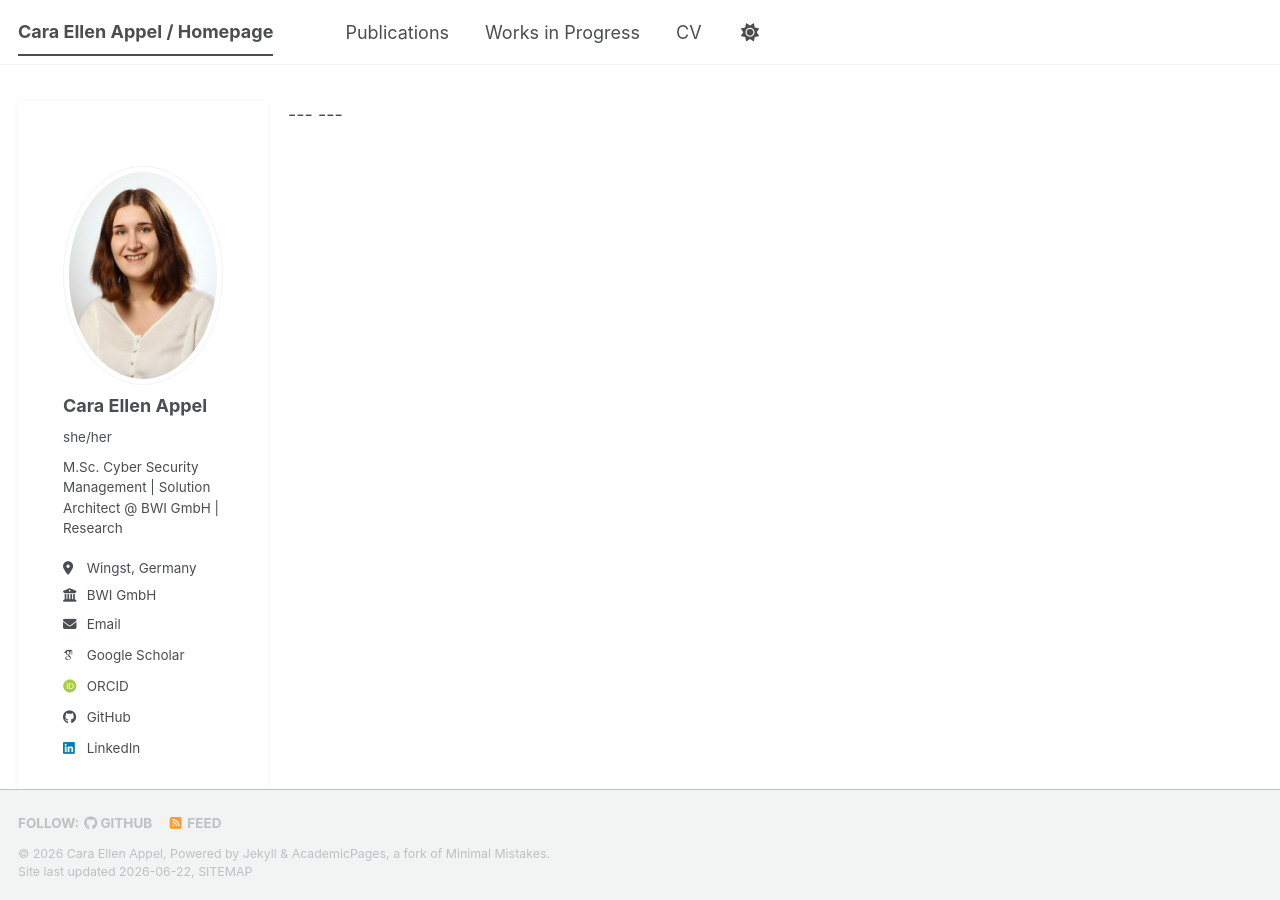
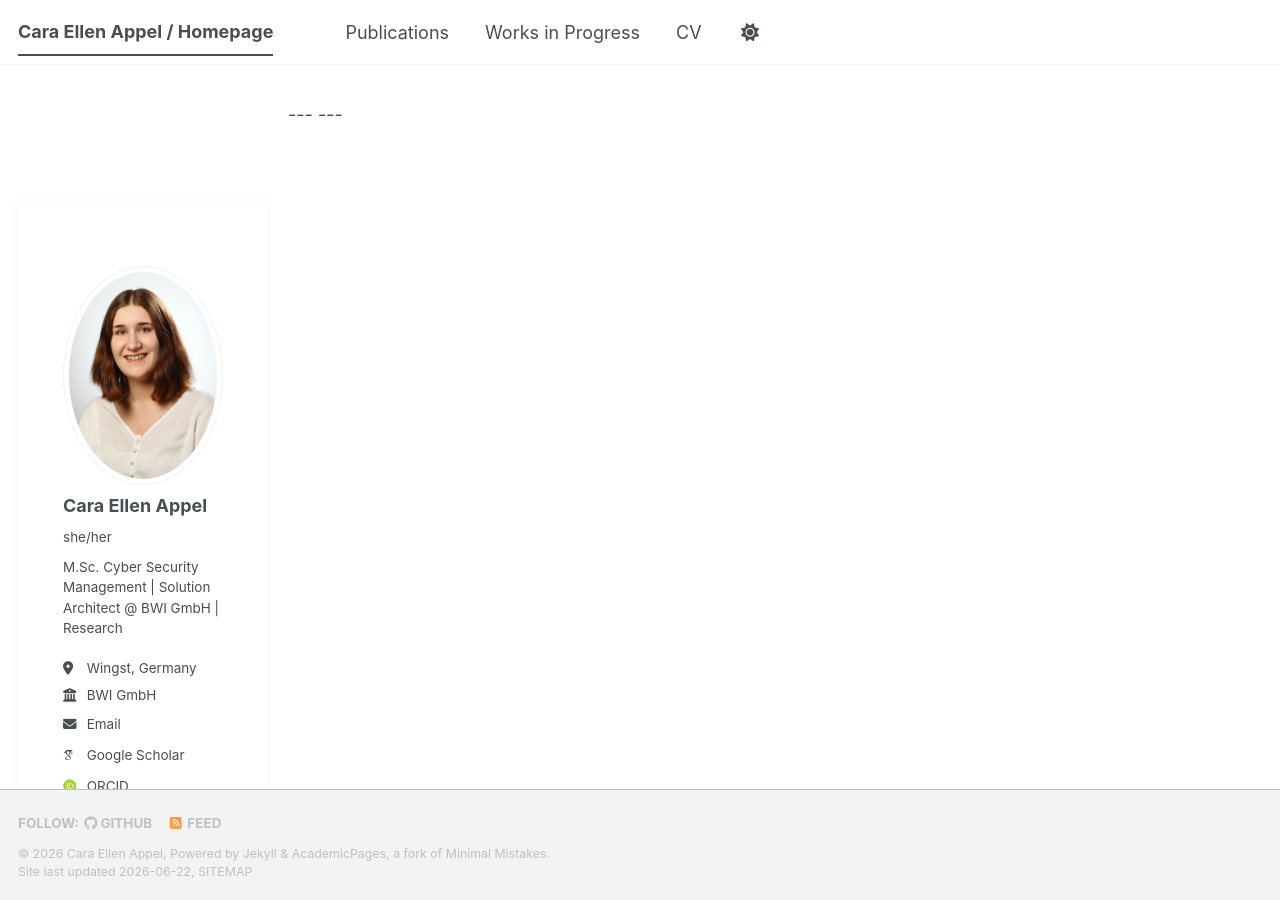
Before and after one commit to CaraEllenAppel/caraellenappel.github.io, a Jekyll site: the page built from _pages/about.md, in a window 1280 px wide and 900 px high. Built offline with Jekyll 4.4.1, drawn with Linux system fonts in a browser that asks for light colours; some web fonts are replaced; a script bundle is joined from its source files by our own code; library files that are not in the unit come from our copies.

Commit message:
Update main.scss

```diff
--- a/assets/css/main.scss
+++ b/assets/css/main.scss
@@ -56,7 +56,7 @@ $sidebar-breakpoint: 900px;
     /* make the sidebar non-fixed so it behaves like other pages */
     position: relative;
     float: left;
-    top: auto;
+    top: 100px;
     left: auto;
     padding-top: 0;
     padding-left: $sidebar-inner-padding;
```
